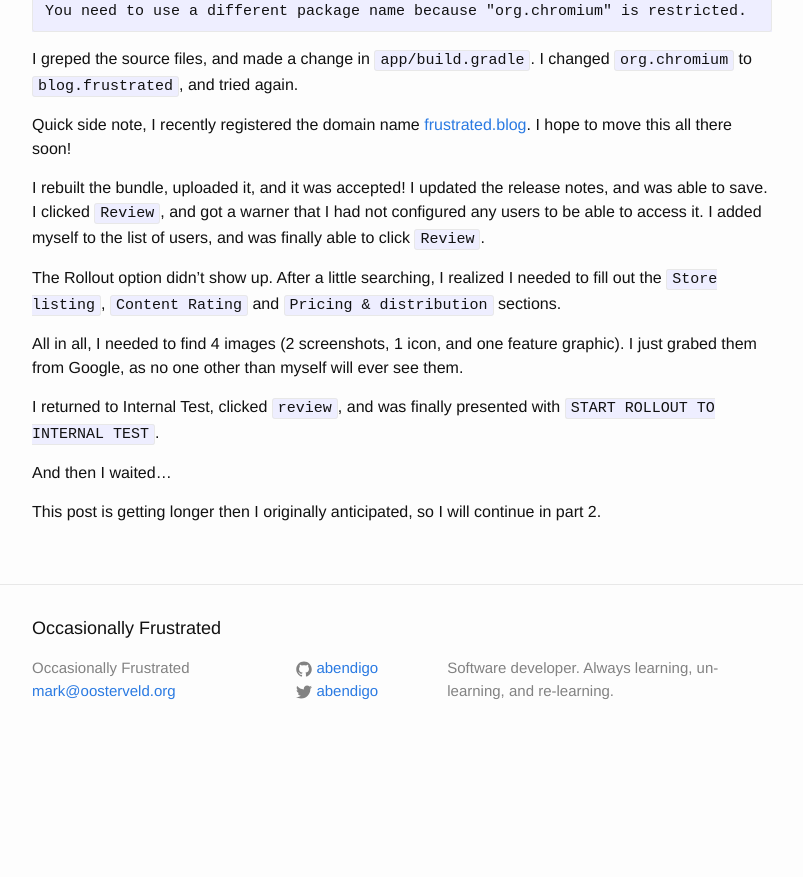
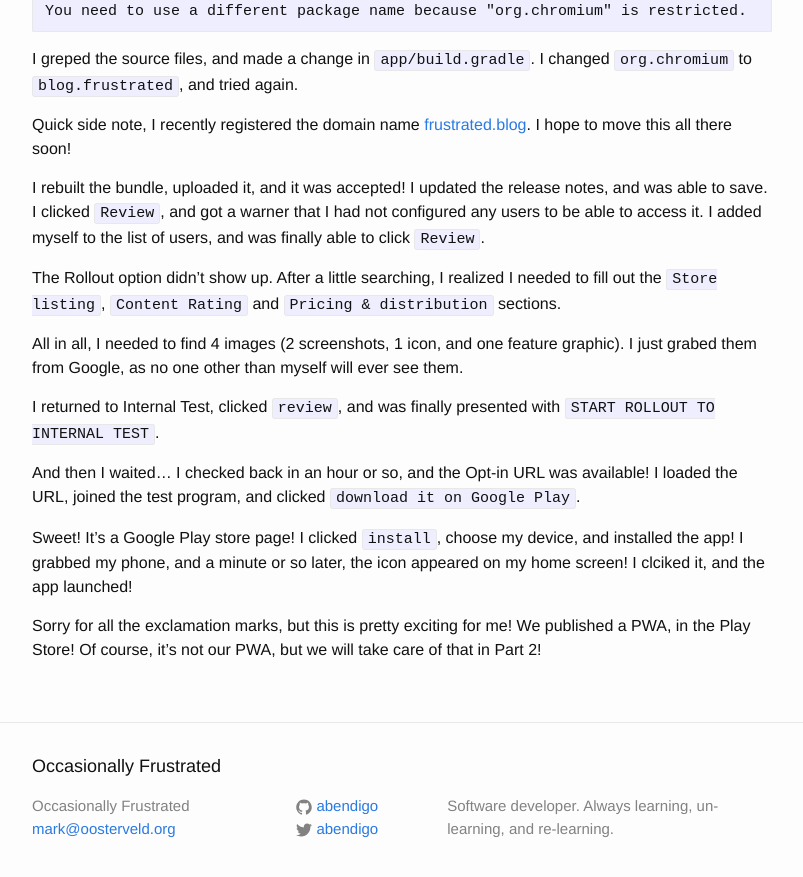
Before and after one commit to abendigo/abendigo.github.io, a Jekyll site: the page built from _posts/2019-02-09-pwa-play-store.markdown, in a window 1280 px wide and 900 px high, scrolled down 1296 px. Shown: the top 877 px of the window, without its empty margins (238-1041 px from the left). Built offline with Jekyll 4.4.1, drawn with Linux system fonts in a browser that asks for light colours; comment, search, counter and statistics services are not loaded; before the commit the page ends 2058 px from its top, so only the background shows below that.

Commit message:
part 1 is finished

```diff
--- a/_posts/2019-02-09-pwa-play-store.markdown
+++ b/_posts/2019-02-09-pwa-play-store.markdown
@@ -76,9 +76,18 @@ no one other than myself will ever see them.
 I returned to Internal Test, clicked `review`, and was finally presented
 with `START ROLLOUT TO INTERNAL TEST`.
 
-And then I waited...
+And then I waited... I checked back in an hour or so, and the Opt-in URL
+was available! I loaded the URL, joined the test program, and clicked
+`download it on Google Play`.
 
-This post is getting longer then I originally anticipated, so I will continue in part 2.
+Sweet! It's a Google Play store page! I clicked `install`, choose my
+device, and installed the app! I grabbed my phone, and a minute or so
+later, the icon appeared on my home screen! I clciked it, and the app
+launched!
+
+Sorry for all the exclamation marks, but this is pretty exciting for me!
+We published a PWA, in the Play Store! Of course, it's not our PWA, but
+we will take care of that in Part 2!
 
 [pwa-play-store]: https://medium.com/@firt/google-play-store-now-open-for-progressive-web-apps-ec6f3c6ff3cc
 [svgomg-twa]: https://github.com/GoogleChromeLabs/svgomg-twa/
```
